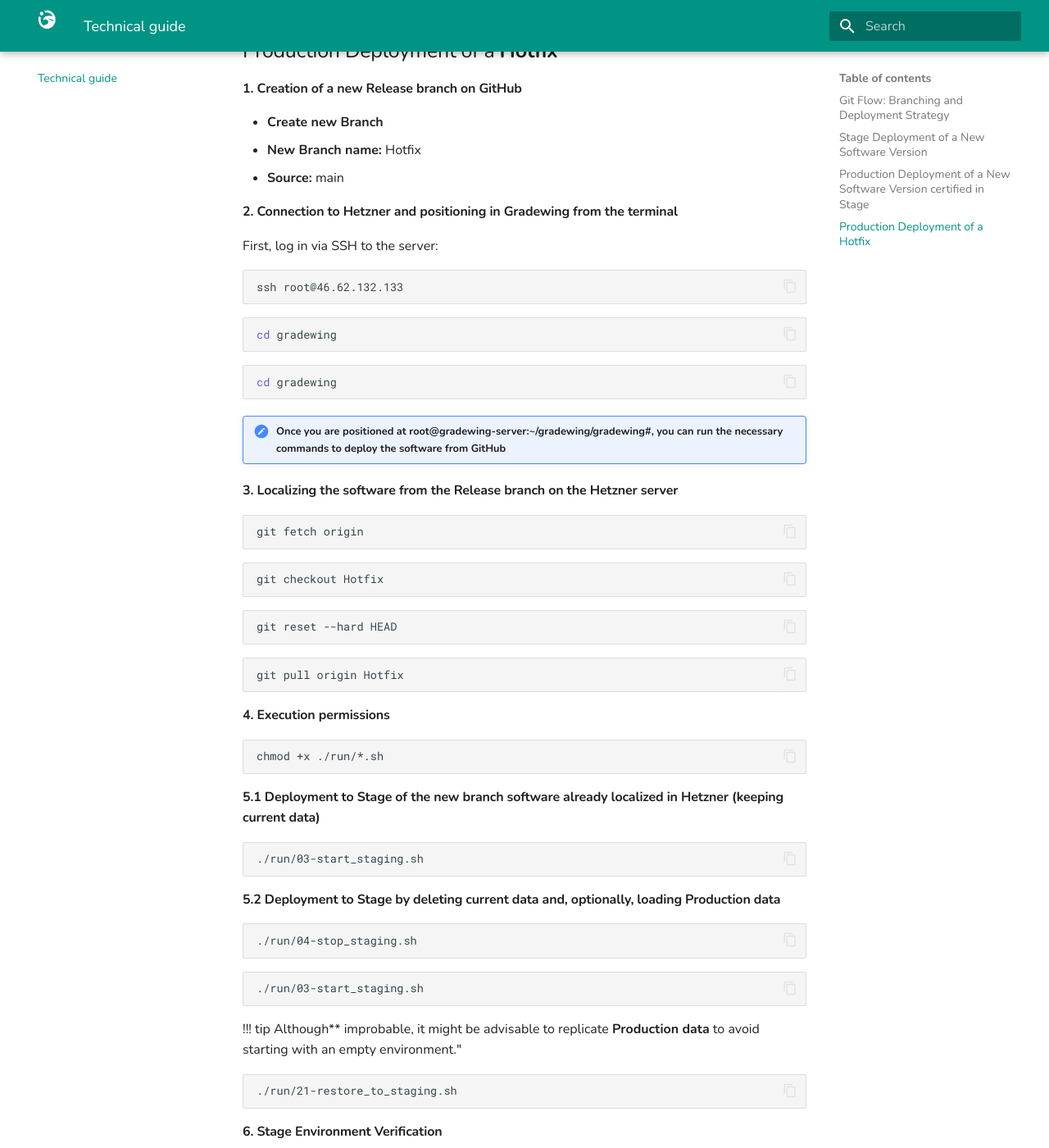
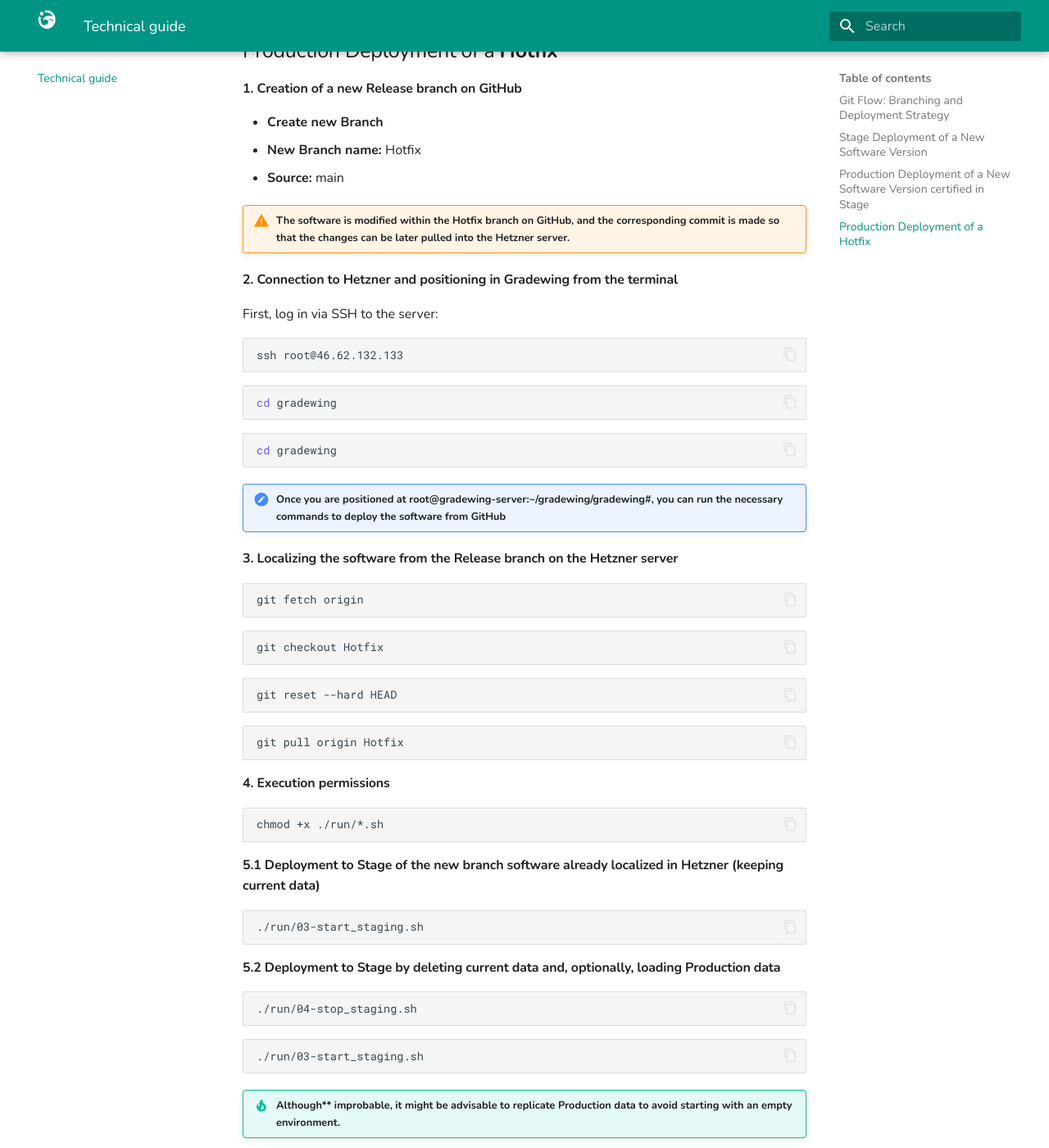
Before and after one commit to pablopenlop/gradewing_guide, an MkDocs documentation site: the page built from docs/other.md, in a window 1280 px wide and 1400 px high, scrolled down 5129 px. Shown: the whole window at 82% size. Built offline with MkDocs 1.6.1 and Material for MkDocs 9.7.7, drawn with Linux system fonts in a browser that asks for light colours.

Commit message:
Update other.md

````diff
--- a/docs/other.md
+++ b/docs/other.md
@@ -191,6 +191,8 @@
 *   **New Branch name:** Hotfix
 *   **Source:** main
 
+!!! warning "The software is modified within the **Hotfix** branch on GitHub, and the corresponding commit is made so that the changes can be later pulled into the Hetzner server."
+
 #### 2. Connection to Hetzner and positioning in Gradewing from the terminal
 
 First, log in via SSH to the server:
@@ -241,7 +243,7 @@
 ```bash
 ./run/03-start_staging.sh
 ```
-!!! tip Although** improbable, it might be advisable to replicate **Production data** to avoid starting with an empty environment."
+!!! tip "Although** improbable, it might be advisable to replicate **Production data** to avoid starting with an empty environment."
 
 ```bash
 ./run/21-restore_to_staging.sh
@@ -298,7 +300,6 @@
 ```bash
 git diff origin/main..origin/Hotfix
 ```
-
 ```bash
 git checkout dev
 ```
@@ -316,7 +317,7 @@
 ```
 ```bash
 git diff origin/dev..origin/Hotfix
-
+```
 ```bash
 git log main..origin/dev --oneline
 ```
````
